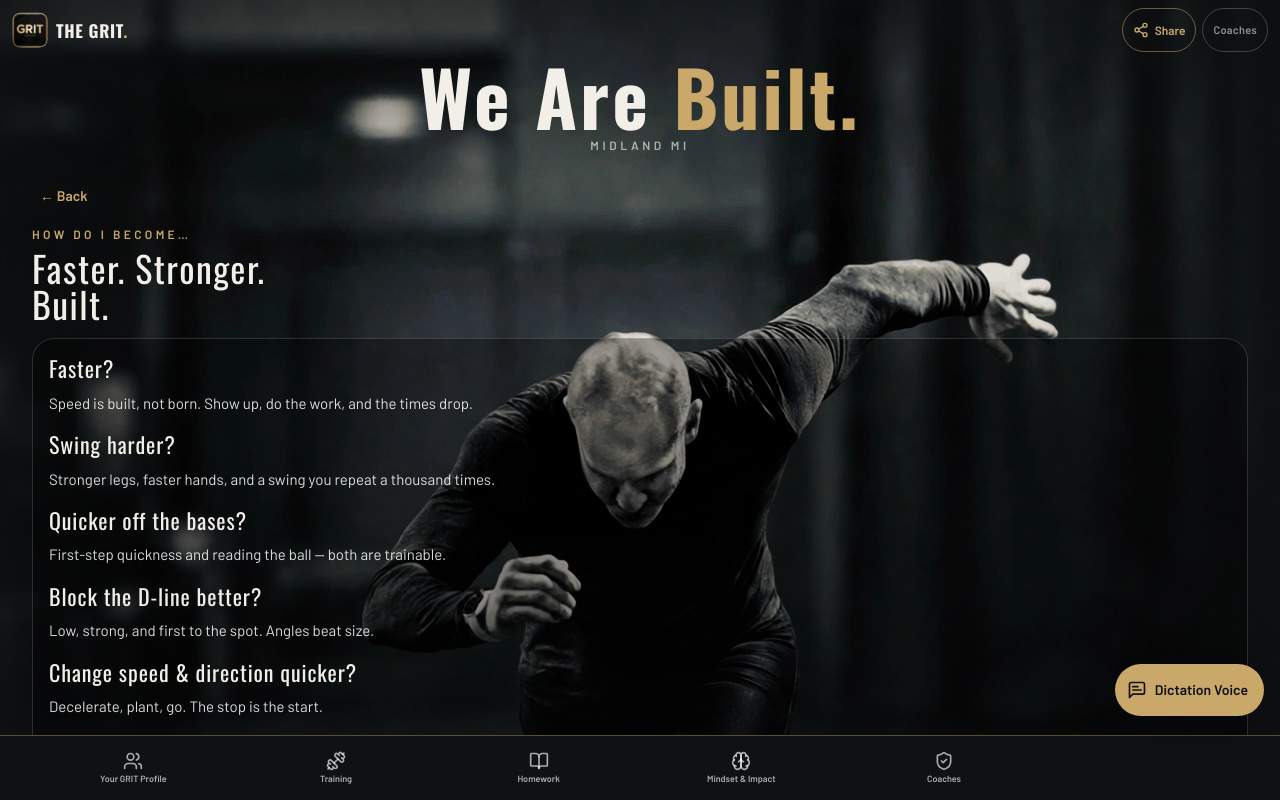
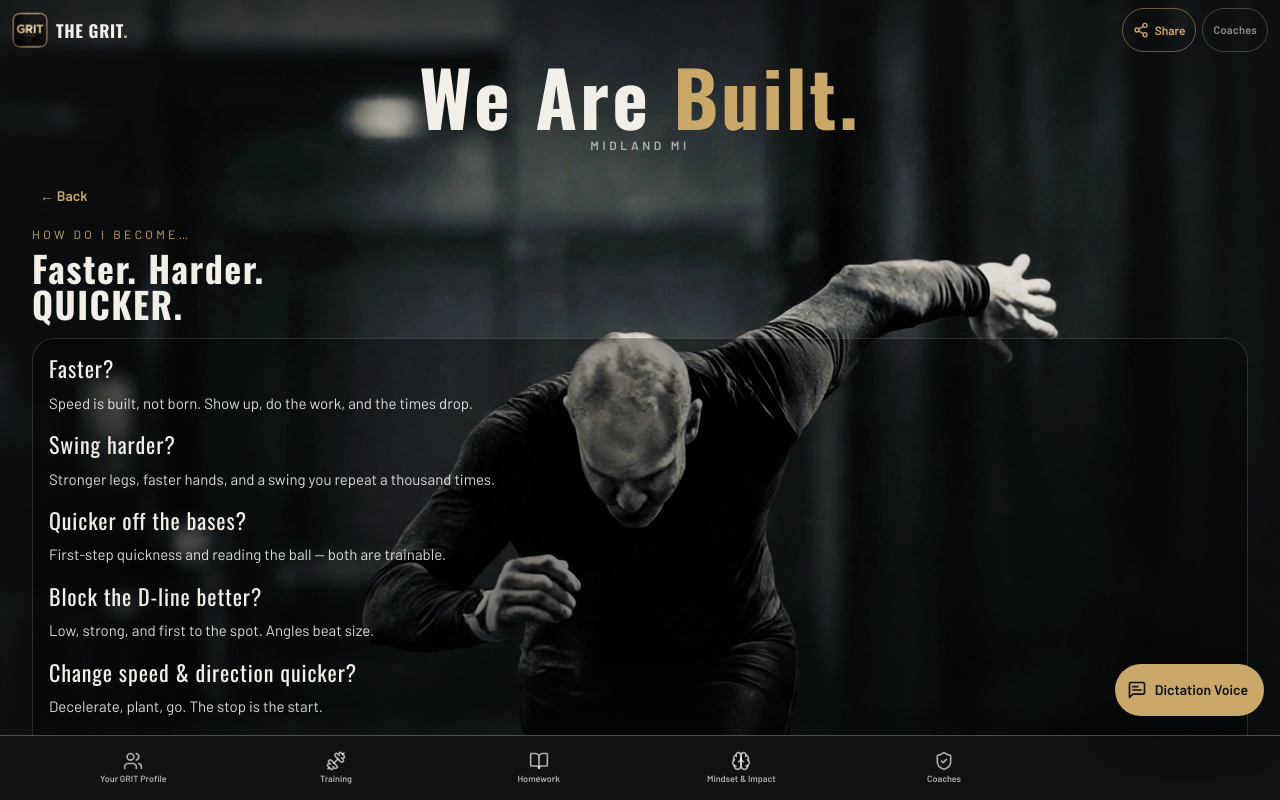
Before and after one commit to ThePivotProject/TheGRITTRAINING, a React (Vite) app: page / in a window 1280 px wide. Both pictures are taken after a click on the button 1052 px from the left and 310 px from the top of the page. Shown: the top 800 px of the page. Built offline with nearby package versions, Linux system fonts and the light colour scheme.

Commit message:
Add files via upload

```diff
--- a/App.tsx
+++ b/App.tsx
@@ -1414,8 +1414,8 @@ export default function App(){
           <div>
             <section className="pt-5">
               <button onClick={()=>goTab("wall")} className="min-h-[44px] px-2 text-sm font-bold text-[#C9A86A]">← Back</button>
-              <p className="text-[#C9A86A] text-xs tracking-[0.28em] font-bold mt-2">HOW DO I BECOME…</p>
-              <h2 className="font-display text-[36px] leading-none mt-2">Faster. Stronger.<br/>Built.</h2>
+              <p className="text-[#C9A86A] text-xs tracking-[0.28em] font-normal mt-2">HOW DO I BECOME…</p>
+              <h2 className="font-display font-bold text-[36px] leading-none mt-2">Faster. Harder.<br/>QUICKER.</h2>
               <div className="mt-4 rounded-[22px] border border-white/15 bg-black/35 p-4">
                 {becomeContent ? renderBecomeText(becomeContent) : (
                   <div>
```
